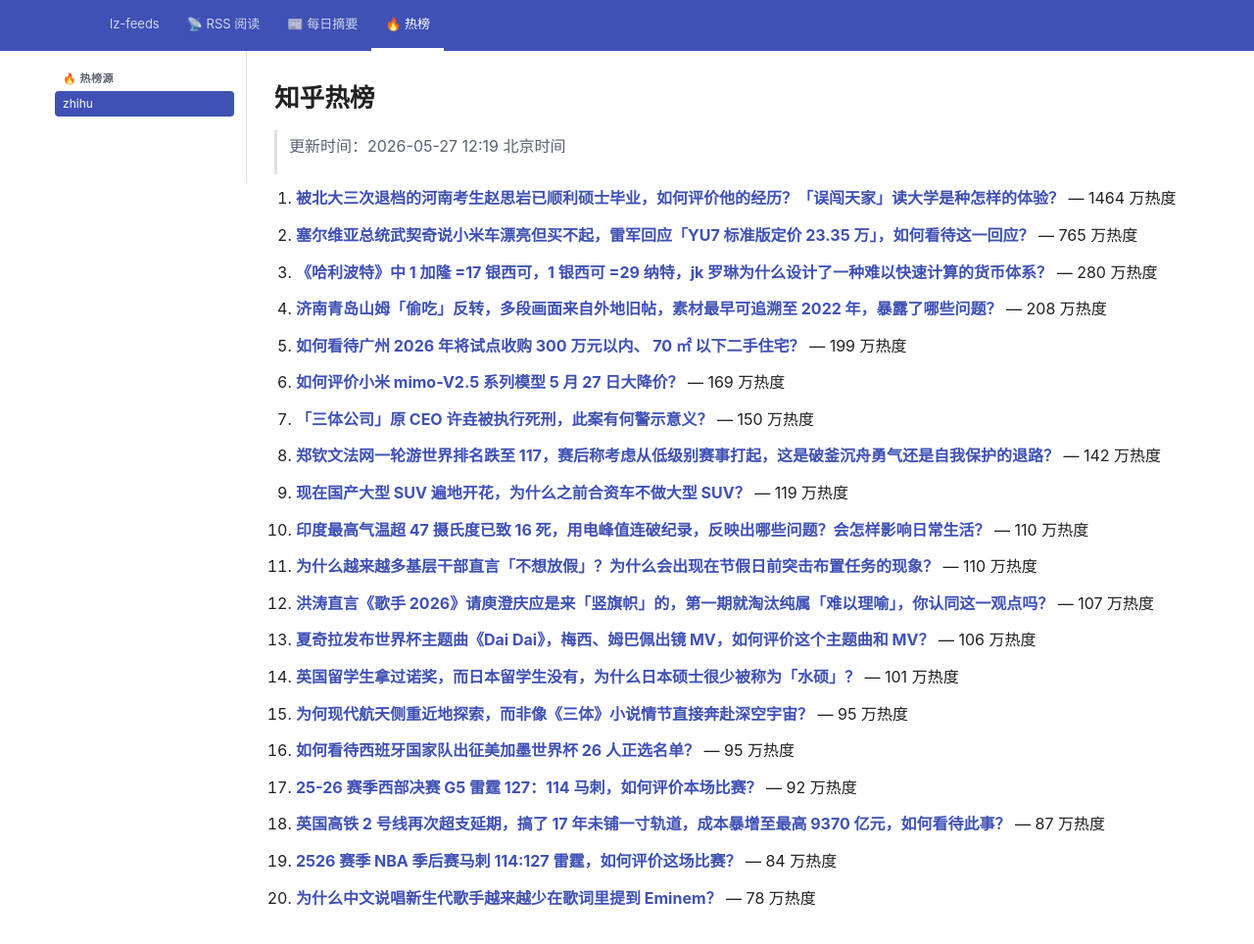
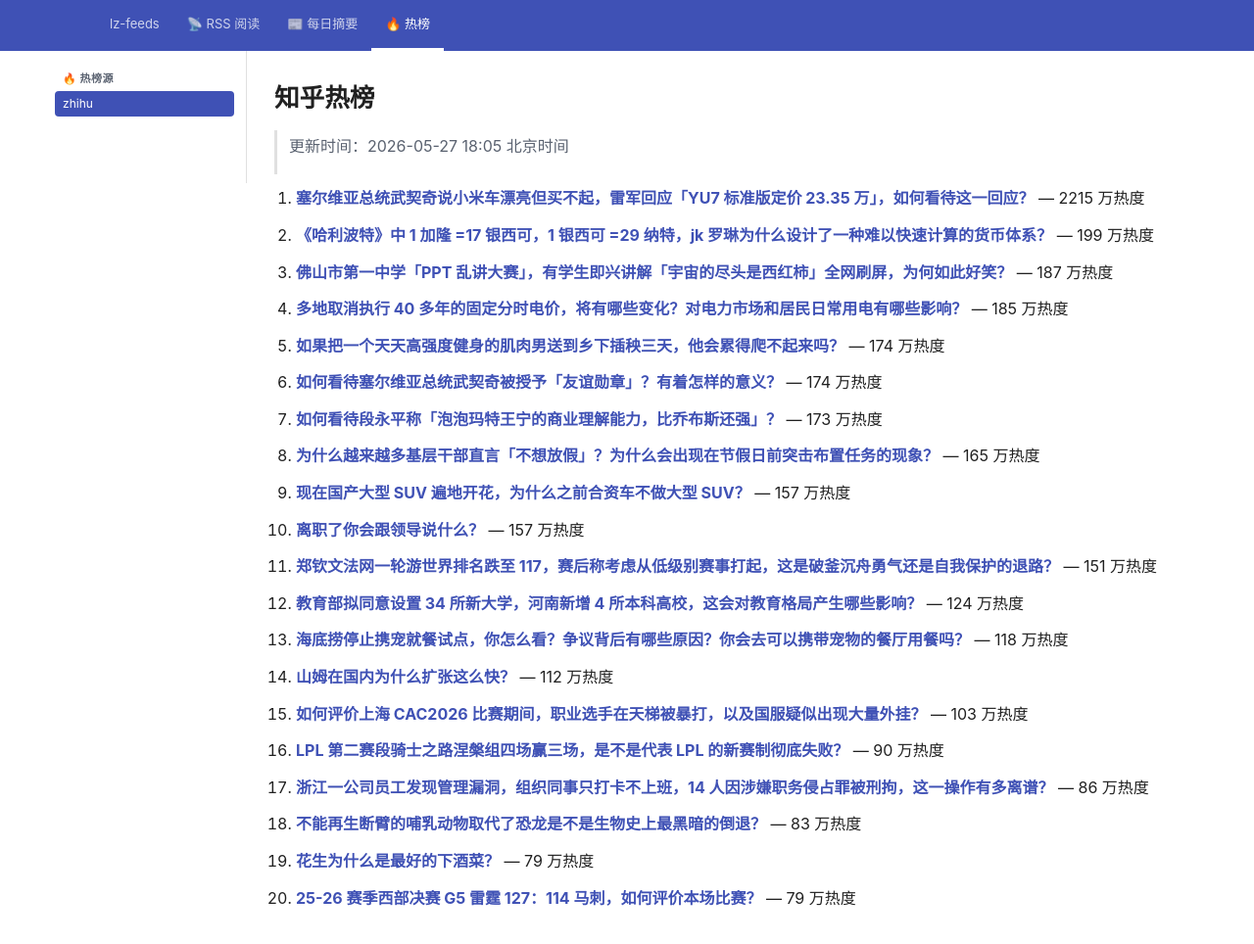
Before and after one commit to lizhang0101/lz-feeds, a Jekyll site: the page built from _hotlist/zhihu.md, in a window 1280 px wide and 994 px high. Shown: the top 964 px of the window at 98% size. Built offline with Jekyll 4.4.1, drawn with Linux system fonts in a browser that asks for light colours.

Commit message:
hotlist: 2026-05-27T10:05Z

```diff
--- a/_hotlist/zhihu.md
+++ b/_hotlist/zhihu.md
@@ -1,48 +1,48 @@
 ---
-updated: 2026-05-27 12:19 北京时间
+updated: 2026-05-27 18:05 北京时间
 count: 20
 ---
 
 # 知乎热榜
 
-> 更新时间：2026-05-27 12:19 北京时间
+> 更新时间：2026-05-27 18:05 北京时间
 
-1. **[被北大三次退档的河南考生赵思岩已顺利硕士毕业，如何评价他的经历？「误闯天家」读大学是种怎样的体验？](https://www.zhihu.com/question/2042657096357733130)** — 1464 万热度
+1. **[塞尔维亚总统武契奇说小米车漂亮但买不起，雷军回应「YU7 标准版定价 23.35 万」，如何看待这一回应？](https://www.zhihu.com/question/2042890815265923370)** — 2215 万热度
 
-2. **[塞尔维亚总统武契奇说小米车漂亮但买不起，雷军回应「YU7 标准版定价 23.35 万」，如何看待这一回应？](https://www.zhihu.com/question/2042890815265923370)** — 765 万热度
+2. **[《哈利波特》中 1 加隆 =17 银西可，1 银西可 =29 纳特，jk 罗琳为什么设计了一种难以快速计算的货币体系？](https://www.zhihu.com/question/2042271988564186432)** — 199 万热度
 
-3. **[《哈利波特》中 1 加隆 =17 银西可，1 银西可 =29 纳特，jk 罗琳为什么设计了一种难以快速计算的货币体系？](https://www.zhihu.com/question/2042271988564186432)** — 280 万热度
+3. **[佛山市第一中学「PPT 乱讲大赛」，有学生即兴讲解「宇宙的尽头是西红柿」全网刷屏，为何如此好笑？](https://www.zhihu.com/question/2042652993103689178)** — 187 万热度
 
-4. **[济南青岛山姆「偷吃」反转，多段画面来自外地旧帖，素材最早可追溯至 2022 年，暴露了哪些问题？](https://www.zhihu.com/question/2042328542931841407)** — 208 万热度
+4. **[多地取消执行 40 多年的固定分时电价，将有哪些变化？对电力市场和居民日常用电有哪些影响？](https://www.zhihu.com/question/2042878236959536823)** — 185 万热度
 
-5. **[如何看待广州 2026 年将试点收购 300 万元以内、 70 ㎡ 以下二手住宅？](https://www.zhihu.com/question/2042580227138834938)** — 199 万热度
+5. **[如果把一个天天高强度健身的肌肉男送到乡下插秧三天，他会累得爬不起来吗？](https://www.zhihu.com/question/2042350863096832511)** — 174 万热度
 
-6. **[如何评价小米 mimo-V2.5 系列模型 5 月 27 日大降价？](https://www.zhihu.com/question/2042778573321266131)** — 169 万热度
+6. **[如何看待塞尔维亚总统武契奇被授予「友谊勋章」？有着怎样的意义？](https://www.zhihu.com/question/2042374364042088511)** — 174 万热度
 
-7. **[「三体公司」原 CEO 许垚被执行死刑，此案有何警示意义？](https://www.zhihu.com/question/2042569646591803528)** — 150 万热度
+7. **[如何看待段永平称「泡泡玛特王宁的商业理解能力，比乔布斯还强」？](https://www.zhihu.com/question/2042903393052485561)** — 173 万热度
 
-8. **[郑钦文法网一轮游世界排名跌至 117，赛后称考虑从低级别赛事打起，这是破釜沉舟勇气还是自我保护的退路？](https://www.zhihu.com/question/2042547116913022598)** — 142 万热度
+8. **[为什么越来越多基层干部直言「不想放假」？为什么会出现在节假日前突击布置任务的现象？](https://www.zhihu.com/question/2042608694530245057)** — 165 万热度
 
-9. **[现在国产大型 SUV 遍地开花，为什么之前合资车不做大型 SUV？](https://www.zhihu.com/question/2041975560096715361)** — 119 万热度
+9. **[现在国产大型 SUV 遍地开花，为什么之前合资车不做大型 SUV？](https://www.zhihu.com/question/2041975560096715361)** — 157 万热度
 
-10. **[印度最高气温超 47 摄氏度已致 16 死，用电峰值连破纪录，反映出哪些问题？会怎样影响日常生活？](https://www.zhihu.com/question/2042157033336657693)** — 110 万热度
+10. **[离职了你会跟领导说什么？](https://www.zhihu.com/question/47643821)** — 157 万热度
 
-11. **[为什么越来越多基层干部直言「不想放假」？为什么会出现在节假日前突击布置任务的现象？](https://www.zhihu.com/question/2042608694530245057)** — 110 万热度
+11. **[郑钦文法网一轮游世界排名跌至 117，赛后称考虑从低级别赛事打起，这是破釜沉舟勇气还是自我保护的退路？](https://www.zhihu.com/question/2042547116913022598)** — 151 万热度
 
-12. **[洪涛直言《歌手 2026》请庾澄庆应是来「竖旗帜」的，第一期就淘汰纯属「难以理喻」，你认同这一观点吗？](https://www.zhihu.com/question/2042289258581287749)** — 107 万热度
+12. **[教育部拟同意设置 34 所新大学，河南新增 4 所本科高校，这会对教育格局产生哪些影响？](https://www.zhihu.com/question/2041187512429852426)** — 124 万热度
 
-13. **[夏奇拉发布世界杯主题曲《Dai Dai》，梅西、姆巴佩出镜 MV，如何评价这个主题曲和 MV？](https://www.zhihu.com/question/2041893027963262258)** — 106 万热度
+13. **[海底捞停止携宠就餐试点，你怎么看？争议背后有哪些原因？你会去可以携带宠物的餐厅用餐吗？](https://www.zhihu.com/question/2042704709119694369)** — 118 万热度
 
-14. **[英国留学生拿过诺奖，而日本留学生没有，为什么日本硕士很少被称为「水硕」？](https://www.zhihu.com/question/2036349429955948911)** — 101 万热度
+14. **[山姆在国内为什么扩张这么快？](https://www.zhihu.com/question/2040888681389635472)** — 112 万热度
 
-15. **[为何现代航天侧重近地探索，而非像《三体》小说情节直接奔赴深空宇宙？](https://www.zhihu.com/question/2040867031147176321)** — 95 万热度
+15. **[如何评价上海 CAC2026 比赛期间，职业选手在天梯被暴打，以及国服疑似出现大量外挂？](https://www.zhihu.com/question/2041307918381928641)** — 103 万热度
 
-16. **[如何看待西班牙国家队出征美加墨世界杯 26 人正选名单？](https://www.zhihu.com/question/2042321387860350129)** — 95 万热度
+16. **[LPL 第二赛段骑士之路涅槃组四场赢三场，是不是代表 LPL 的新赛制彻底失败？](https://www.zhihu.com/question/2042256754667508570)** — 90 万热度
 
-17. **[25-26 赛季西部决赛 G5 雷霆 127：114 马刺，如何评价本场比赛？](https://www.zhihu.com/question/2042748588271391010)** — 92 万热度
+17. **[浙江一公司员工发现管理漏洞，组织同事只打卡不上班，14 人因涉嫌职务侵占罪被刑拘，这一操作有多离谱？](https://www.zhihu.com/question/2042313064389891238)** — 86 万热度
 
-18. **[英国高铁 2 号线再次超支延期，搞了 17 年未铺一寸轨道，成本暴增至最高 9370 亿元，如何看待此事？](https://www.zhihu.com/question/2040456555712230555)** — 87 万热度
+18. **[不能再生断臂的哺乳动物取代了恐龙是不是生物史上最黑暗的倒退？](https://www.zhihu.com/question/643615028)** — 83 万热度
 
-19. **[2526 赛季 NBA 季后赛马刺 114:127 雷霆，如何评价这场比赛？](https://www.zhihu.com/question/2042887711086966089)** — 84 万热度
+19. **[花生为什么是最好的下酒菜？](https://www.zhihu.com/question/47338871)** — 79 万热度
 
-20. **[为什么中文说唱新生代歌手越来越少在歌词里提到 Eminem？](https://www.zhihu.com/question/1969724664587714615)** — 78 万热度
+20. **[25-26 赛季西部决赛 G5 雷霆 127：114 马刺，如何评价本场比赛？](https://www.zhihu.com/question/2042748588271391010)** — 79 万热度
```
